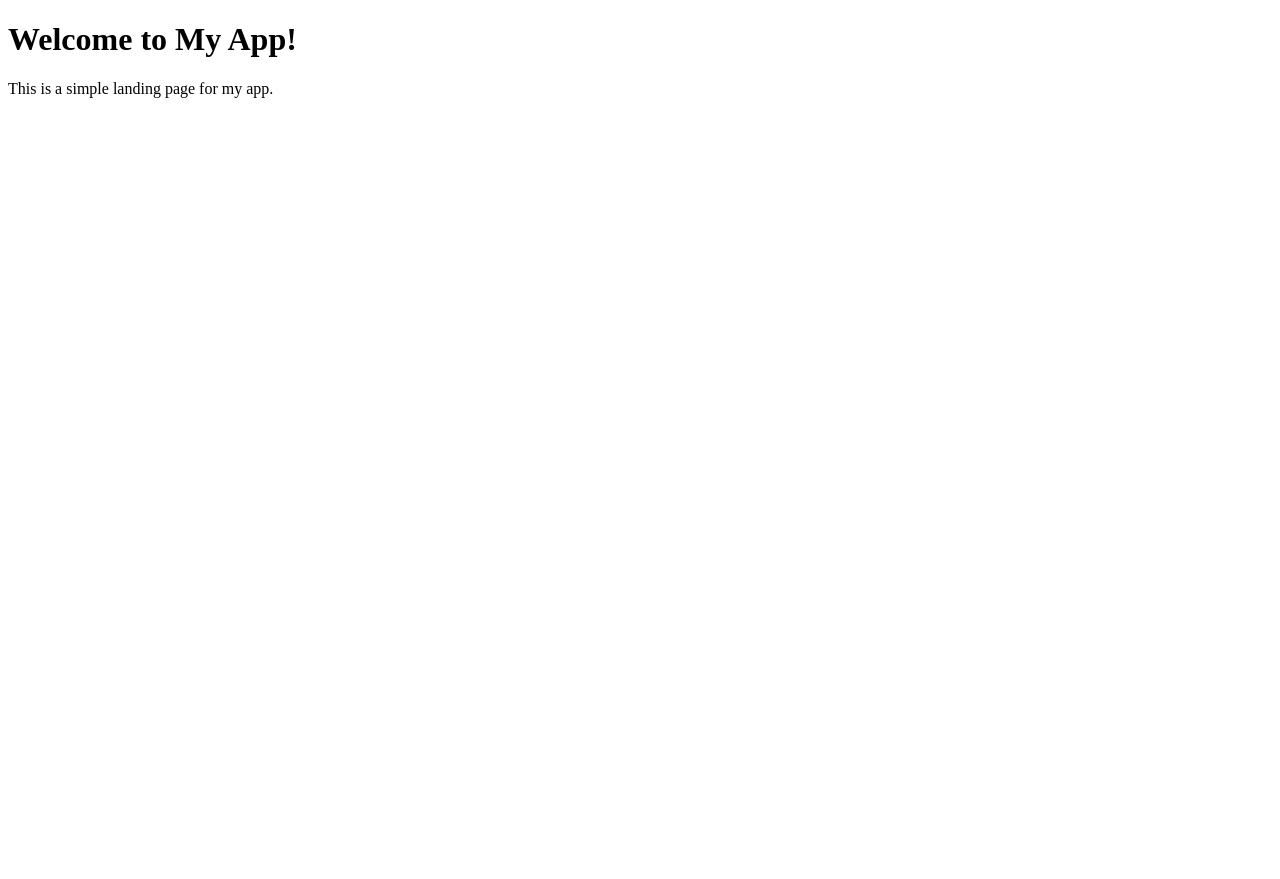
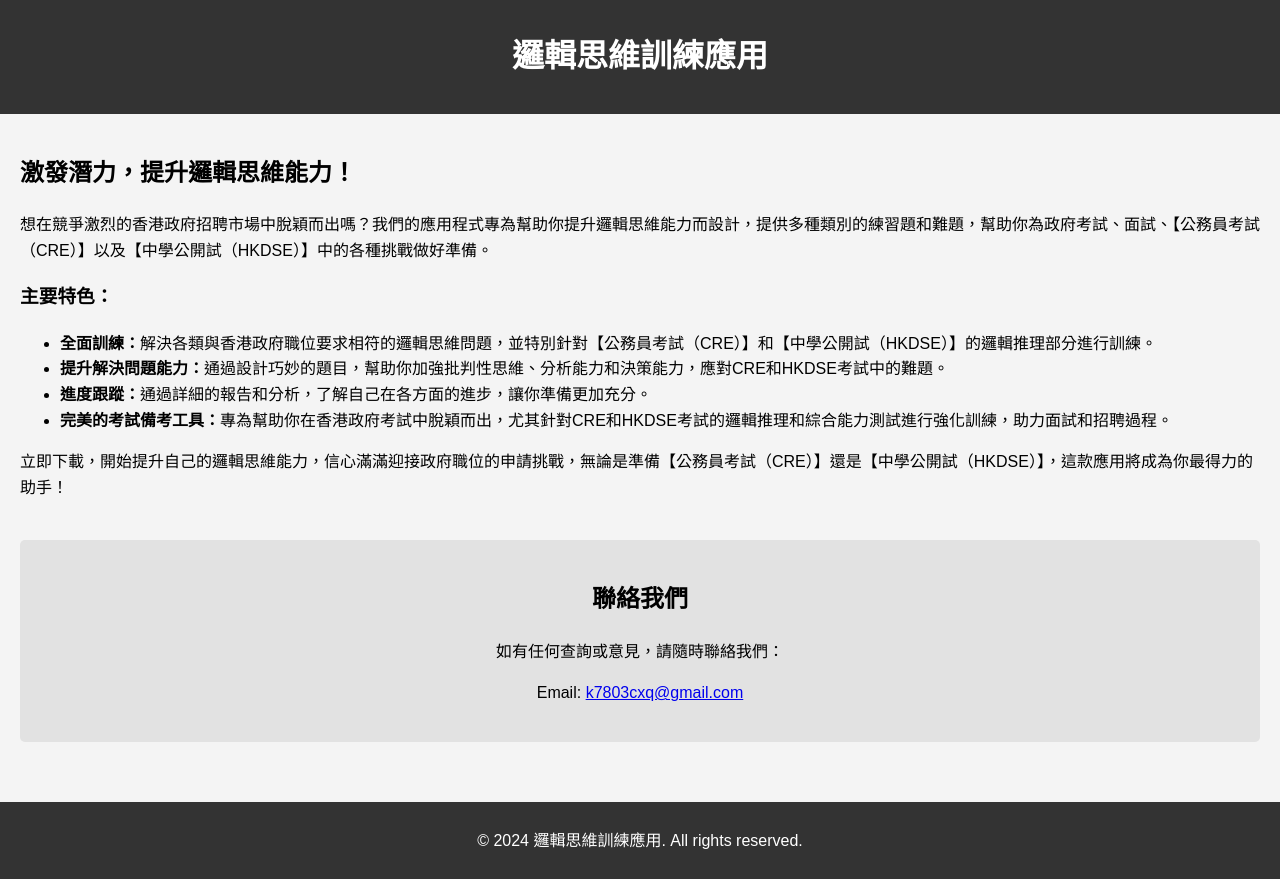
Before and after one commit to mattlww/mattlww.github.io, a plain HTML site: page index.html in a window 1280 px wide. Before the commit the page ends 800 px from the top, so only its background shows below. Drawn offline with Linux system fonts and the light colour scheme.

Commit message:
Update index.html

```diff
--- a/index.html
+++ b/index.html
@@ -1,12 +1,76 @@
 <!DOCTYPE html>
-<html lang="en">
+<html lang="zh-Hant">
 <head>
     <meta charset="UTF-8">
     <meta name="viewport" content="width=device-width, initial-scale=1.0">
-    <title>Your App Name</title>
+    <title>邏輯思維訓練應用</title>
+    <style>
+        body {
+            font-family: Arial, sans-serif;
+            line-height: 1.6;
+            background-color: #f4f4f4;
+            margin: 0;
+            padding: 0;
+        }
+        header {
+            background-color: #333;
+            color: white;
+            padding: 10px 0;
+            text-align: center;
+        }
+        main {
+            padding: 20px;
+        }
+        .contact {
+            margin-top: 40px;
+            padding: 20px;
+            background-color: #e2e2e2;
+            border-radius: 5px;
+        }
+        .contact h2 {
+            text-align: center;
+        }
+        .contact p {
+            text-align: center;
+        }
+        footer {
+            text-align: center;
+            padding: 10px;
+            background-color: #333;
+            color: white;
+            margin-top: 40px;
+        }
+    </style>
 </head>
 <body>
-    <h1>Welcome to My App!</h1>
-    <p>This is a simple landing page for my app.</p>
+    <header>
+        <h1>邏輯思維訓練應用</h1>
+    </header>
+
+    <main>
+        <section>
+            <h2>激發潛力，提升邏輯思維能力！</h2>
+            <p>想在競爭激烈的香港政府招聘市場中脫穎而出嗎？我們的應用程式專為幫助你提升邏輯思維能力而設計，提供多種類別的練習題和難題，幫助你為政府考試、面試、【公務員考試（CRE）】以及【中學公開試（HKDSE）】中的各種挑戰做好準備。</p>
+
+            <h3>主要特色：</h3>
+            <ul>
+                <li><strong>全面訓練：</strong>解決各類與香港政府職位要求相符的邏輯思維問題，並特別針對【公務員考試（CRE）】和【中學公開試（HKDSE）】的邏輯推理部分進行訓練。</li>
+                <li><strong>提升解決問題能力：</strong>通過設計巧妙的題目，幫助你加強批判性思維、分析能力和決策能力，應對CRE和HKDSE考試中的難題。</li>
+                <li><strong>進度跟蹤：</strong>通過詳細的報告和分析，了解自己在各方面的進步，讓你準備更加充分。</li>
+                <li><strong>完美的考試備考工具：</strong>專為幫助你在香港政府考試中脫穎而出，尤其針對CRE和HKDSE考試的邏輯推理和綜合能力測試進行強化訓練，助力面試和招聘過程。</li>
+            </ul>
+            <p>立即下載，開始提升自己的邏輯思維能力，信心滿滿迎接政府職位的申請挑戰，無論是準備【公務員考試（CRE）】還是【中學公開試（HKDSE）】，這款應用將成為你最得力的助手！</p>
+        </section>
+
+        <section class="contact">
+            <h2>聯絡我們</h2>
+            <p>如有任何查詢或意見，請隨時聯絡我們：</p>
+            <p>Email: <a href="mailto:k7803cxq@gmail.com">k7803cxq@gmail.com</a></p>
+        </section>
+    </main>
+
+    <footer>
+        <p>&copy; 2024 邏輯思維訓練應用. All rights reserved.</p>
+    </footer>
 </body>
 </html>
```
